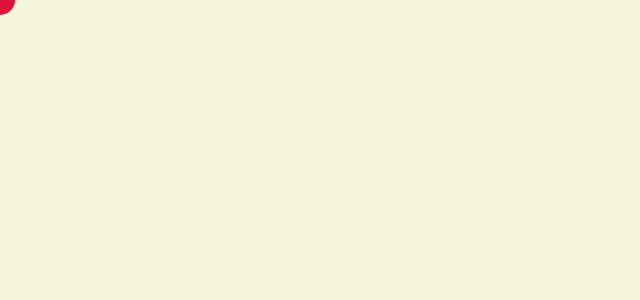
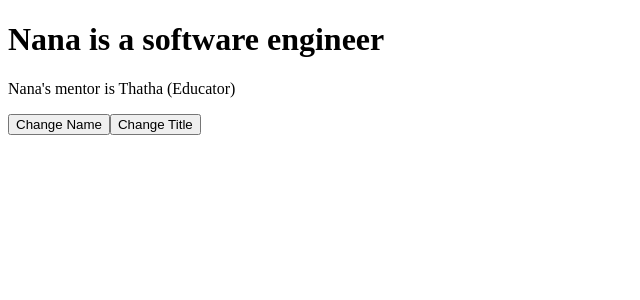
Before and after one commit to Byte-nana/dev-notes, a React (Vite) app in the folder react/deep-dive/: page / in a window 1280 px wide. Shown: the top 300 px of the page, without its empty margins (0-640 px from the left). Built offline with nearby package versions, Linux system fonts and the light colour scheme.

Commit message:
feat(react/deep-dive): add an AppMentor component to practise nested object state updates

```diff
--- /dev/null
+++ b/react/deep-dive/src/AppMentor.jsx
@@ -0,0 +1,38 @@
+import { useState } from 'react';
+
+export default function AppMentor() {
+  const [person, setPerson] = useState({
+    name: 'Nana',
+    title: 'software engineer',
+    mentor: {
+      name: 'Thatha',
+      title: 'Educator',
+    },
+  });
+
+  const handleChangeName = () => {
+    const name = prompt("What's your mentor's name?");
+    setPerson((person) => ({ ...person, mentor: { ...person.mentor, name } }));
+  };
+  const handleChangeTitle = () => {
+    const title = prompt("what's your mentor's title?");
+    setPerson((person) => ({ ...person, mentor: { ...person.mentor, title } }));
+  };
+
+  return (
+    <>
+      <h1>
+        {person.name} is a {person.title}
+      </h1>
+      <p>
+        {person.name}'s mentor is {person.mentor.name} ({person.mentor.title})
+      </p>
+      <button data-value='name' onClick={handleChangeName}>
+        Change Name
+      </button>
+      <button data-value='title' onClick={handleChangeTitle}>
+        Change Title
+      </button>
+    </>
+  );
+}
--- a/react/deep-dive/src/main.jsx
+++ b/react/deep-dive/src/main.jsx
@@ -1,10 +1,10 @@
 import { StrictMode } from 'react';
 import { createRoot } from 'react-dom/client';
 import './index.css';
-import AppXY from './AppXY.jsx';
+import AppMentor from './AppMentor.jsx';
 
 createRoot(document.getElementById('root')).render(
   <StrictMode>
-    <AppXY />
+    <AppMentor />
   </StrictMode>,
 );
```
